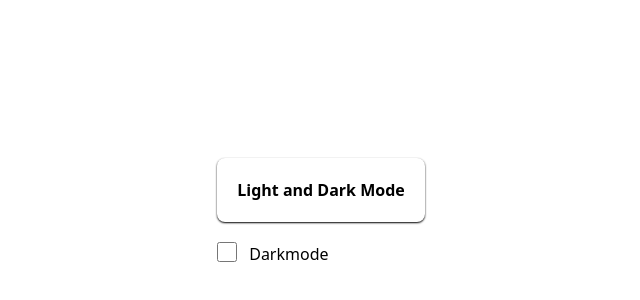
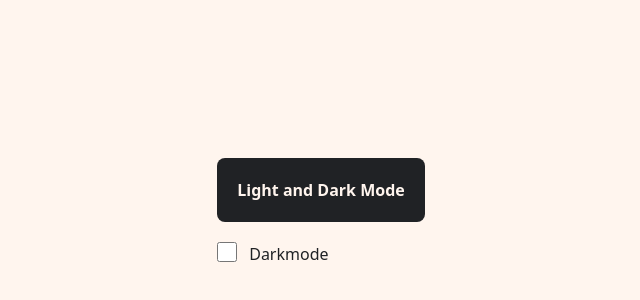
Before and after one commit to thazinnaing/DarkLightMode, a React (Vite) app: page / in a window 1280 px wide. Shown: the part 188-488 px from the top of the page, without its empty margins (319-959 px from the left). Built offline with nearby package versions, Linux system fonts and the light colour scheme.

Commit message:
style: styling dark and light mode

```diff
--- a/src/components/Page.jsx
+++ b/src/components/Page.jsx
@@ -8,12 +8,12 @@ const Page = () => {
 
   return (
     <div class="flex flex-col gap-5">
-        <div class="font-bold p-5 rounded-lg shadow-sm shadow-dark">
+        <div class={`${theme === "light" ? "font-bold rounded-lg p-5 bg-dark text-light " : "font-bold p-5 rounded-lg bg-light text-dark"}`} >
             Light and Dark Mode
         </div>
         <div class="flex gap-3">
             <input class="w-5 h-5" type="checkbox" onClick={toggleTheme} />
-            <p class={theme === "light" ? `` :``}>Darkmode</p>
+            <p class={theme === "light" ? "text-dark" : "text-light"}>Darkmode</p>
         </div>
 
     </div>
--- a/tailwind.config.js
+++ b/tailwind.config.js
@@ -7,7 +7,7 @@ export default {
   theme: {
     extend: {
       colors: {
-        "dark": "#000000",
+        "dark": "#202225",
         "light": "#fff5ee",
       }
     },
```
